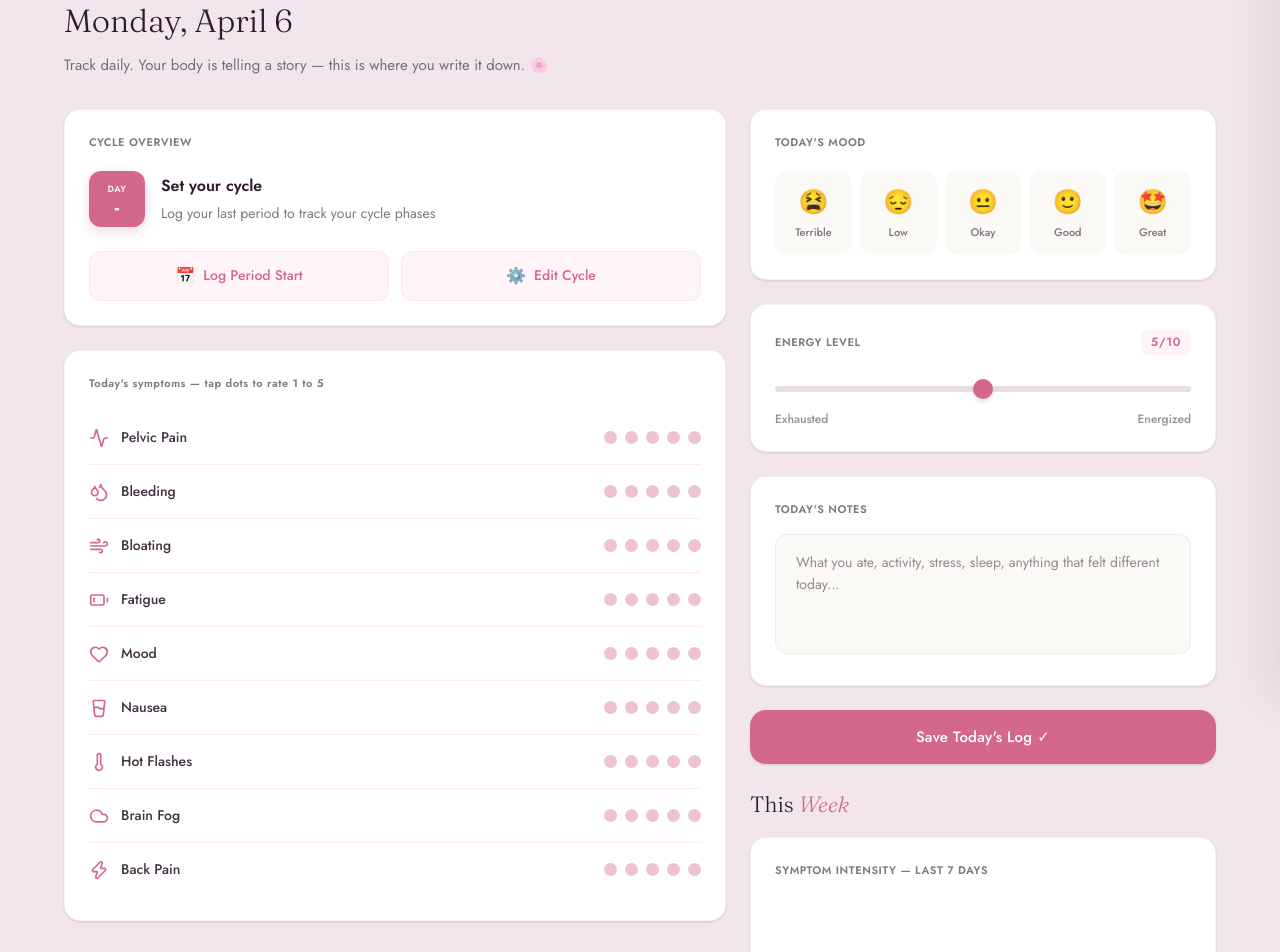
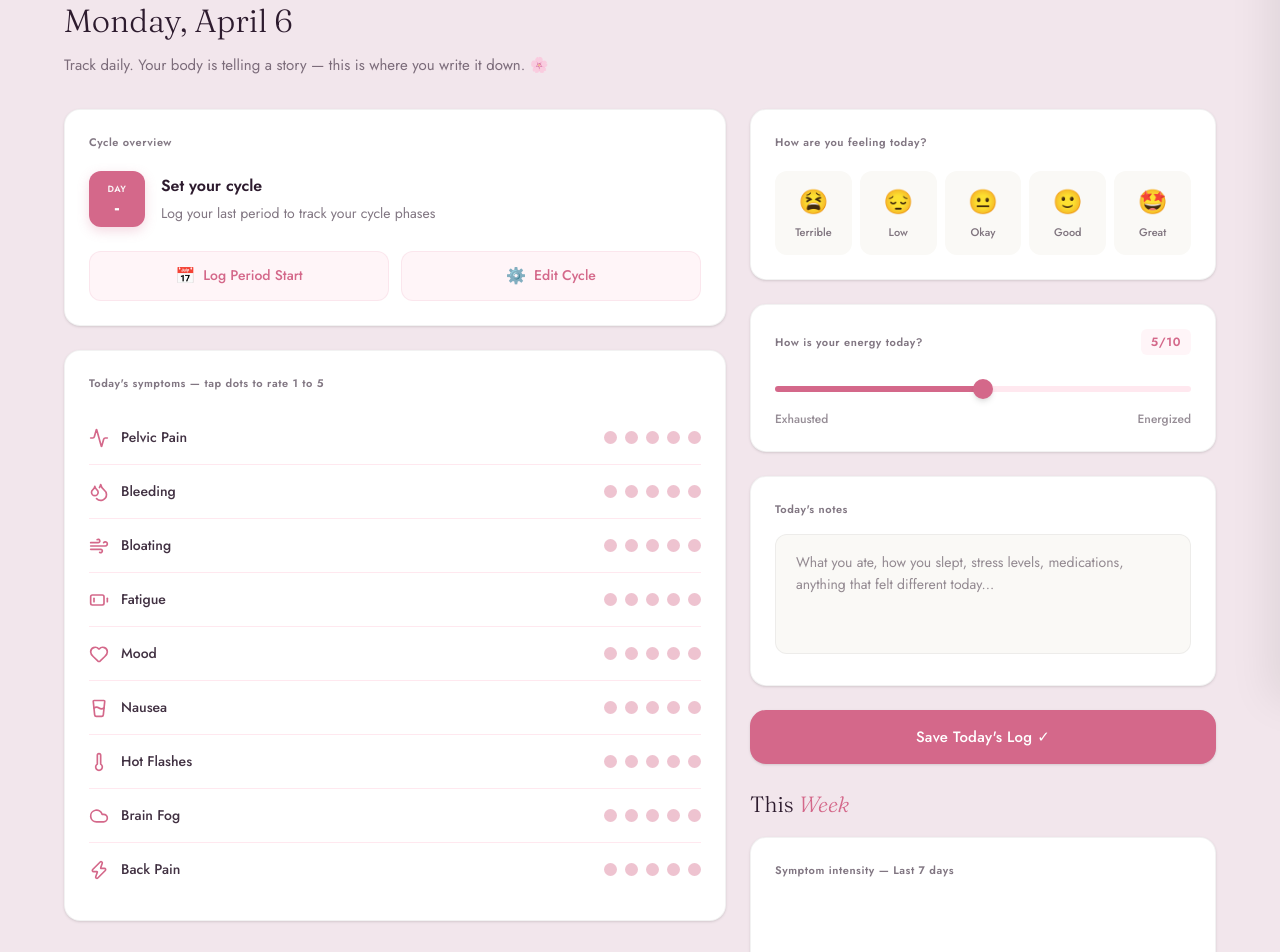
Before and after one commit to shahiil-ahmed/herhealth-africa, a React (Vite) app: page /tracker in a window 1280 px wide. Shown: the part 100-1052 px from the top of the page. Built offline with nearby package versions, Linux system fonts and the light colour scheme; no server answers; the database is empty; sample sign-in values are in the browser's storage; a web font is replaced by a local one.

Commit message:
feat: implement health tracking page with symptom logging and cycle phase monitoring

```diff
--- a/src/pages/Tracker.jsx
+++ b/src/pages/Tracker.jsx
@@ -70,6 +70,7 @@ export default function Tracker() {
   const [lastPeriodDate, setLastPeriodDate] = useState('');
   const [isSubmitting, setIsSubmitting] = useState(false);
   const [hasSavedToday, setHasSavedToday] = useState(false);
+  const [showToast, setShowToast] = useState(false);
 
   // Fetch User Profile (Last Period Start)
   useEffect(() => {
@@ -202,6 +203,8 @@ export default function Tracker() {
       });
 
       setHasSavedToday(true);
+      setShowToast(true);
+      setTimeout(() => setShowToast(false), 3000);
     } catch (error) {
       console.error("Error saving log:", error);
     } finally {
@@ -243,8 +246,8 @@ export default function Tracker() {
 
               {/* Cycle Overview */}
               <div className="bg-white rounded-[16px] p-5 md:p-6 shadow-sm border border-black/5">
-                <div className="text-[11px] font-semibold tracking-wider text-[#2D1B2E]/60 mb-5 uppercase">
-                  CYCLE OVERVIEW
+                <div className="text-[11px] font-semibold tracking-wider text-[#2D1B2E]/60 mb-5">
+                  Cycle overview
                 </div>
                 <div className="flex items-center gap-4">
                   <div className="w-14 h-14 bg-[#D4688A] rounded-xl text-white flex flex-col items-center justify-center shrink-0 shadow-[0_4px_12px_rgba(212,104,138,0.25)]">
@@ -305,22 +308,22 @@ export default function Tracker() {
 
               {/* Mood Selector */}
               <div className="bg-white rounded-[16px] p-5 md:p-6 shadow-sm border border-black/5">
-                <div className="text-[11px] font-semibold tracking-wider text-[#2D1B2E]/60 mb-5 uppercase">
-                  TODAY'S MOOD
+                <div className="text-[11px] font-semibold tracking-wider text-[#2D1B2E]/60 mb-5">
+                  How are you feeling today?
                 </div>
                 <div className="grid grid-cols-5 gap-2">
                   {moodOptions.map((option) => (
                     <div
                       key={option.label}
                       onClick={() => setMood(option.label)}
-                      className={`flex flex-col items-center justify-center py-3.5 rounded-xl cursor-pointer transition-all duration-200 border ${
+                      className={`flex flex-col items-center justify-center py-3.5 rounded-xl cursor-pointer transition-all duration-300 border ${
                         mood === option.label
-                          ? 'bg-[#FFF5F8] border-[#D4688A] shadow-sm scale-[1.03]'
+                          ? 'bg-[#D4688A] border-[#D4688A] shadow-sm scale-[1.03]'
                           : 'bg-[#FAF9F6] border-transparent hover:bg-white hover:border-[#D4688A]/20'
                       }`}
                     >
-                      <span className="text-2xl mb-1.5">{option.emoji}</span>
-                      <span className={`text-[10px] md:text-[11px] font-medium ${mood === option.label ? 'text-[#D4688A]' : 'text-[#2D1B2E]/60'}`}>
+                      <span className={`text-2xl mb-1.5 transition-colors duration-300 ${mood === option.label ? 'brightness-0 invert' : ''}`}>{option.emoji}</span>
+                      <span className={`text-[10px] md:text-[11px] font-medium transition-colors duration-300 ${mood === option.label ? 'text-white' : 'text-[#2D1B2E]/60'}`}>
                         {option.label}
                       </span>
                     </div>
@@ -330,8 +333,8 @@ export default function Tracker() {
 
               {/* Energy Level */}
               <div className="bg-white rounded-[16px] p-5 md:p-6 shadow-sm border border-black/5">
-                <div className="text-[11px] font-semibold tracking-wider text-[#2D1B2E]/60 mb-5 uppercase flex justify-between items-center">
-                  <span>ENERGY LEVEL</span>
+                <div className="text-[11px] font-semibold tracking-wider text-[#2D1B2E]/60 mb-5 flex justify-between items-center">
+                  <span>How is your energy today?</span>
                   <span className="text-[#D4688A] font-bold text-[12px] bg-[#FFF5F8] px-2.5 py-1 rounded-md">{energy}/10</span>
                 </div>
                 <input
@@ -339,7 +342,10 @@ export default function Tracker() {
                   min="0" max="10"
                   value={energy}
                   onChange={(e) => setEnergy(e.target.value)}
-                  className="w-full h-1.5 bg-[#E8DCE5] rounded-lg appearance-none cursor-pointer focus:outline-none focus:ring-2 focus:ring-[#D4688A]/40 [&::-webkit-slider-thumb]:appearance-none [&::-webkit-slider-thumb]:w-5 [&::-webkit-slider-thumb]:h-5 [&::-webkit-slider-thumb]:bg-[#D4688A] [&::-webkit-slider-thumb]:rounded-full [&::-webkit-slider-thumb]:shadow-md [&::-webkit-slider-thumb]:cursor-pointer [&::-webkit-slider-thumb]:transition-transform [&::-webkit-slider-thumb]:hover:scale-110"
+                  style={{
+                    background: `linear-gradient(to right, #D4688A ${energy * 10}%, #FFE8EF ${energy * 10}%)`
+                  }}
+                  className="w-full h-1.5 rounded-lg appearance-none cursor-pointer focus:outline-none focus:ring-2 focus:ring-[#D4688A]/40 [&::-webkit-slider-thumb]:appearance-none [&::-webkit-slider-thumb]:w-5 [&::-webkit-slider-thumb]:h-5 [&::-webkit-slider-thumb]:bg-[#D4688A] [&::-webkit-slider-thumb]:rounded-full [&::-webkit-slider-thumb]:shadow-md [&::-webkit-slider-thumb]:cursor-pointer [&::-webkit-slider-thumb]:transition-transform [&::-webkit-slider-thumb]:hover:scale-110"
                 />
                 <div className="flex justify-between items-center text-[11px] md:text-xs text-[#2D1B2E]/50 font-medium mt-3">
                   <span>Exhausted</span>
@@ -349,18 +355,19 @@ export default function Tracker() {
 
               {/* Notes */}
               <div className="bg-white rounded-[16px] p-5 md:p-6 shadow-sm border border-black/5">
-                <label className="text-[11px] font-semibold tracking-wider uppercase text-[#2D1B2E]/60 mb-4 block">
-                  Today's Notes
+                <label className="text-[11px] font-semibold tracking-wider text-[#2D1B2E]/60 mb-4 block">
+                  Today's notes
                 </label>
                 <textarea
                   value={notes}
                   onChange={(e) => setNotes(e.target.value)}
                   className="w-full bg-[#FAF9F6] border border-black/5 rounded-[12px] px-5 py-4 font-[Jost,sans-serif] text-[14px] text-[#2D1B2E] outline-none resize-none min-h-[120px] transition-all duration-200 leading-[1.6] focus:border-[#D4688A] focus:bg-white focus:ring-[3px] focus:ring-[#D4688A]/10"
-                  placeholder="What you ate, activity, stress, sleep, anything that felt different today..."
+                  placeholder="What you ate, how you slept, stress levels, medications, anything that felt different today..."
                 />
               </div>
 
               {/* Save Button */}
+              <div className="relative">
                 <button
                   disabled={isSubmitting}
                   className={`text-white border-none rounded-[16px] px-6 py-4 font-[Jost,sans-serif] text-[15px] font-medium w-full cursor-pointer transition-all duration-250 tracking-[0.3px] relative overflow-hidden shadow-sm hover:-translate-y-[1px] flex items-center justify-center gap-3 ${
@@ -382,14 +389,24 @@ export default function Tracker() {
                   )}
                 </button>
 
+                {/* Success Toast */}
+                {showToast && (
+                  <div className="absolute -top-14 left-0 right-0 animate-in fade-in slide-in-from-bottom-2 duration-300">
+                    <div className="bg-[#FFF5F8] border border-[#D4688A]/20 text-[#D4688A] text-[13px] font-medium px-4 py-3 rounded-xl shadow-lg flex items-center justify-center gap-2">
+                      Today's log saved. Keep showing up for yourself. 🌸
+                    </div>
+                  </div>
+                )}
+              </div>
+
               {/* Weekly Chart */}
               <div className="mt-4 md:mt-6 pb-2">
                 <div className="text-[20px] md:text-[22px] font-[Fraunces,serif] font-light text-[#2D1B2E] mb-[16px]">
                   This <em className="italic text-[#D4688A]">Week</em>
                 </div>
                 <div className="bg-white rounded-[16px] p-5 md:p-6 shadow-sm border border-black/5">
-                  <div className="text-[11px] font-semibold tracking-wider uppercase text-[#2D1B2E]/60 mb-8">
-                    Symptom Intensity — Last 7 Days
+                  <div className="text-[11px] font-semibold tracking-wider text-[#2D1B2E]/60 mb-8">
+                    Symptom intensity — Last 7 days
                   </div>
                   <div className="flex items-end justify-between h-[110px] px-1 md:px-2 gap-2">
                     {(() => {
```
Lines whose indentation alone changed are shown as unchanged.
